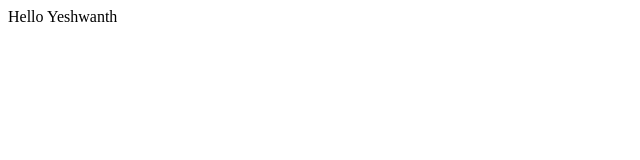
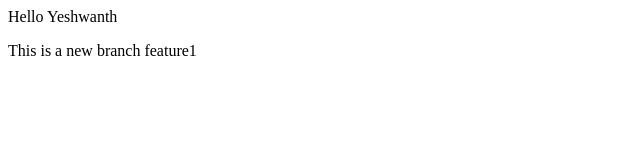
Before and after one commit to Yesh0727/localRepo, a plain HTML site: page localRepo/index.html in a window 1280 px wide. Shown: the whole page, without its empty margins (0-640 px from the left). Drawn offline with Linux system fonts and the light colour scheme.

Commit message:
added new feature1

```diff
--- a/localRepo/index.html
+++ b/localRepo/index.html
@@ -1 +1,2 @@
 <p>Hello Yeshwanth</p>
+<p>This is a new branch feature1</p>
```
